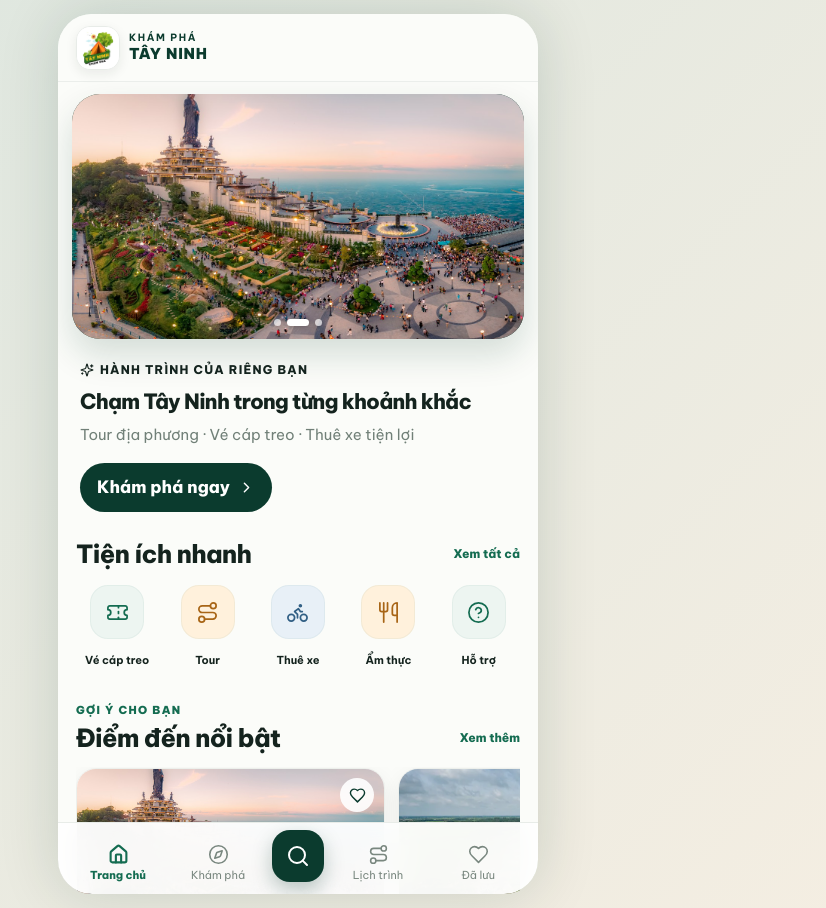
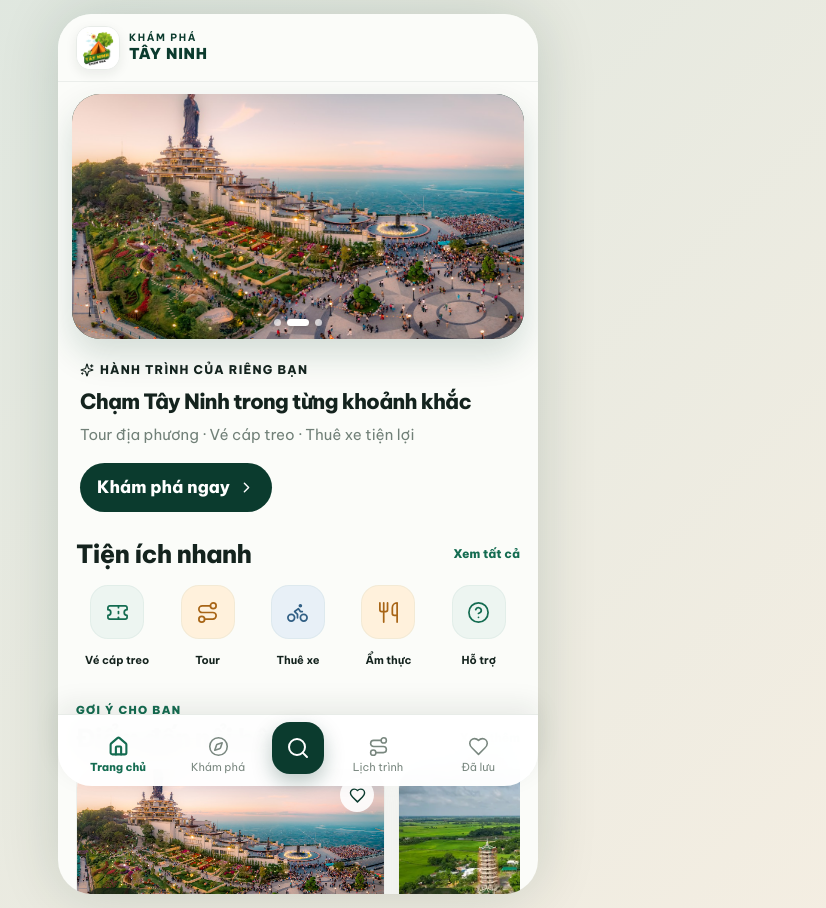
Before and after one commit to minhminhpicture/tayninhtravelapp, a Next.js app: page / in a window 1280 px wide. Shown: the whole page, without its empty margins (342-1168 px from the left). Built offline with nearby package versions, Linux system fonts and the light colour scheme.

Commit message:
Keep bottom navigation fixed across screens

```diff
--- a/app/globals.css
+++ b/app/globals.css
@@ -219,7 +219,7 @@ button { cursor: pointer; }
 .draft-row small { color: var(--muted); font-size: 10px; margin-top: 3px; }
 .draft-row button { width: 34px; height: 34px; border: 0; border-radius: 11px; display: grid; place-items: center; background: #f4f4f2; color: var(--muted); }
 
-.bottom-nav { position: absolute; bottom: 0; left: 0; right: 0; z-index: 30; height: calc(72px + env(safe-area-inset-bottom)); padding: 7px 10px env(safe-area-inset-bottom); background: rgba(255,255,255,.96); backdrop-filter: blur(18px); border-top: 1px solid var(--line); display: grid; grid-template-columns: 1fr 1fr 60px 1fr 1fr; align-items: center; }
+.bottom-nav { position: fixed; bottom: 0; left: 50%; transform: translateX(-50%); width: min(100%, 480px); z-index: 50; height: calc(72px + env(safe-area-inset-bottom)); padding: 7px 10px max(7px, env(safe-area-inset-bottom)); background: rgba(255,255,255,.96); -webkit-backdrop-filter: blur(18px); backdrop-filter: blur(18px); border-top: 1px solid var(--line); box-shadow: 0 -10px 26px rgba(20,35,30,.08); display: grid; grid-template-columns: 1fr 1fr 60px 1fr 1fr; align-items: center; }
 .bottom-nav > button { border: 0; background: none; color: #79877f; display: grid; justify-items: center; gap: 4px; font-size: clamp(9px, 2.7vw, 11px); line-height: 1.2; padding: 5px 1px; }
 .bottom-nav > button.active { color: var(--green); font-weight: 800; }
 .bottom-nav .nav-main { width: 52px; height: 52px; border-radius: 18px; place-self: end center; margin-bottom: 14px; display: grid; place-items: center; color: #fff; background: var(--pine); box-shadow: 0 8px 20px rgba(11,59,46,.28); }
@@ -250,6 +250,7 @@ button { cursor: pointer; }
 @media (min-width: 481px) {
   .app-frame { min-height: 880px; height: min(900px, calc(100dvh - 28px)); margin: 14px 0; border-radius: 34px; }
   .screen-content { height: calc(100% - 68px); overflow-y: auto; }
+  .bottom-nav { bottom: 14px; border-radius: 0 0 34px 34px; }
 }
 @media (max-width: 355px) {
   .topbar { padding-inline: 12px; }
```
